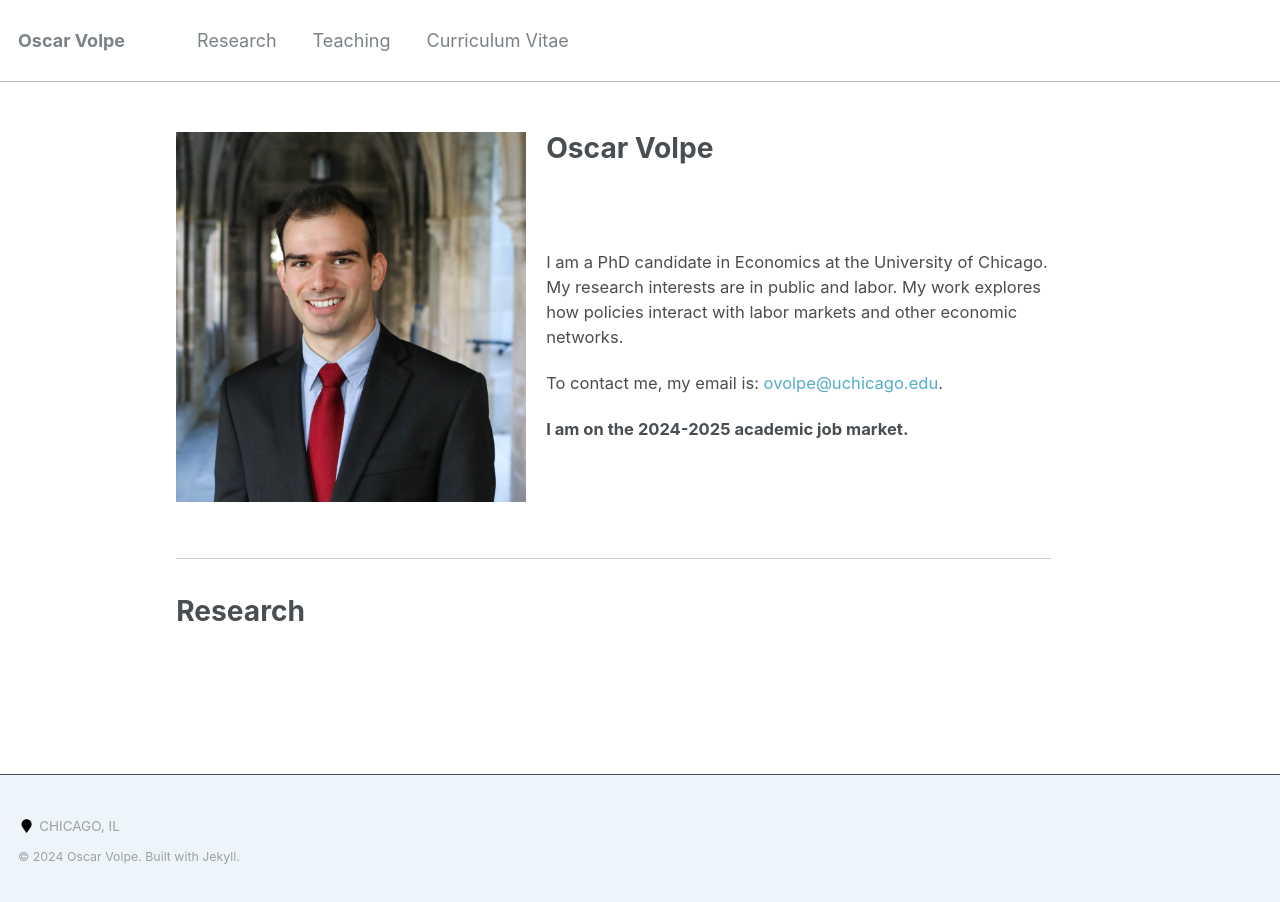
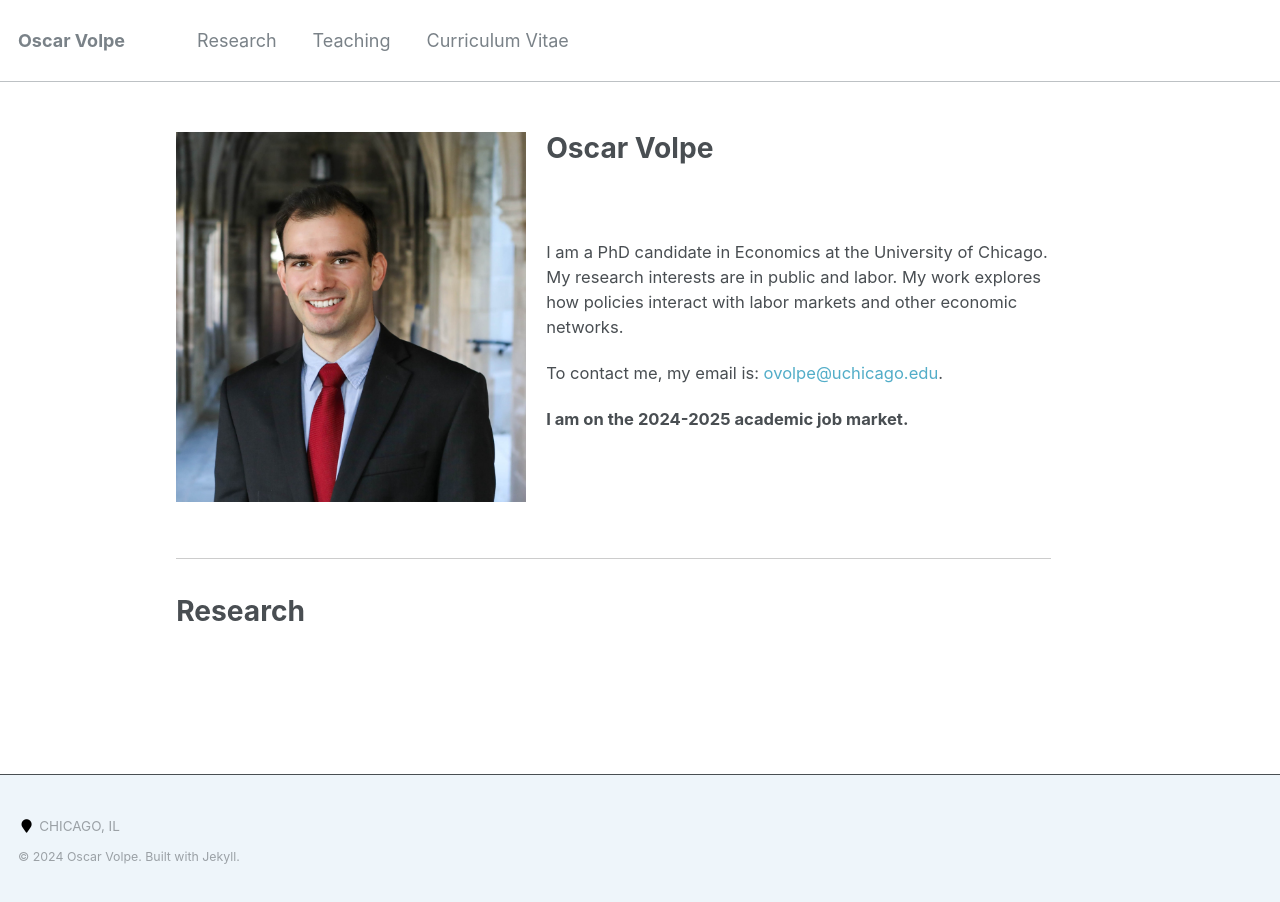
Before and after one commit to ovolpe/ovolpe.github.io, a Jekyll site: the page built from _pages/about.md, in a window 1280 px wide. Built offline with Jekyll 4.4.1, drawn with Linux system fonts in a browser that asks for light colours.

Commit message:
Update about.md

```diff
--- a/_pages/about.md
+++ b/_pages/about.md
@@ -9,7 +9,8 @@ redirect_from:
 ---
 
 # Oscar Volpe<img class="img-responsive" style="float: left; margin: 0px 20px 20px 0px;" src="/files/headshot.jpg" width="350">
-I am a PhD candidate in Economics at the University of Chicago. My research interests are in public and labor. My work explores how policies interact with labor markets and other economic networks.
+
+<p style="margin-top: -10px;">I am a PhD candidate in Economics at the University of Chicago. My research interests are in public and labor. My work explores how policies interact with labor markets and other economic networks.</p>
 
 To contact me, my email is: <a href="mailto:ovolpe@uchicago.edu">ovolpe@uchicago.edu</a>.
 
```
